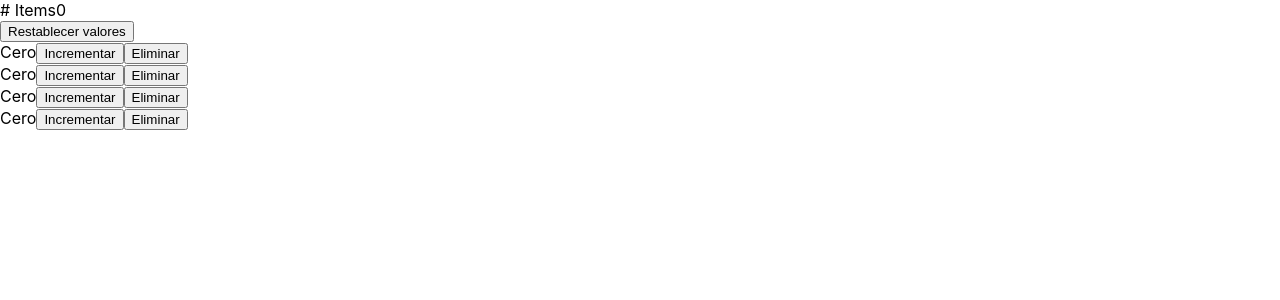
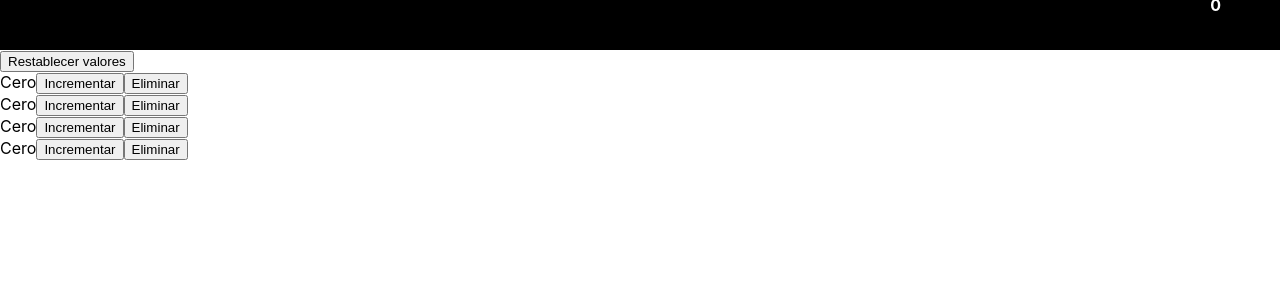
Before and after one commit to daniemc/react-example, a React (Create React App) app: page / in a window 1280 px wide. Shown: the top 300 px of the page. Built offline with nearby package versions, Linux system fonts and the light colour scheme.

Commit message:
add navbar custom styles

```diff
--- a/src/components/navbar.css
+++ b/src/components/navbar.css
@@ -0,0 +1,20 @@
+.nav {
+  height: 50px;
+  display: flex;
+  justify-content: flex-end;
+  align-items: center;
+  width: 100%;
+  background-color: black;
+  color: white;
+}
+
+.cart {
+  padding: 5%;
+}
+
+.cart-count {
+  position: relative;
+  top: -20px;
+  right: -5px;
+  font-weight: 700;
+}
--- a/src/components/navbar.jsx
+++ b/src/components/navbar.jsx
@@ -1,14 +1,16 @@
 import React from "react";
+import { FontAwesomeIcon } from "@fortawesome/react-fontawesome";
+import "./navbar.css";
 
 // Stateless funcional component
 const Navbar = ({ counters }) => {
   return (
-    <nav className="">
-      <span className="">
-        # Items
-        <span className="">{counters}</span>
-      </span>
-    </nav>
+    <div className="nav">
+      <div className="cart">
+        <FontAwesomeIcon className="cart-icon" icon="shopping-cart" size="2x" />
+        <span className="cart-count">{counters}</span>
+      </div>
+    </div>
   );
 };
 
```
